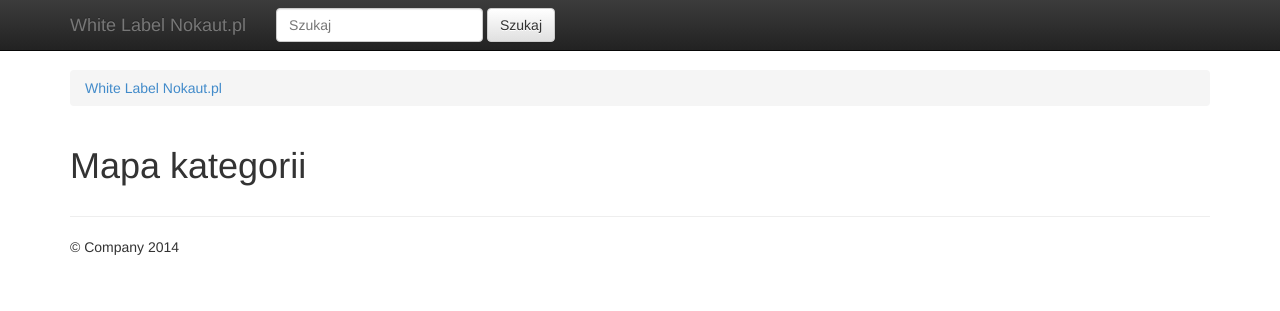
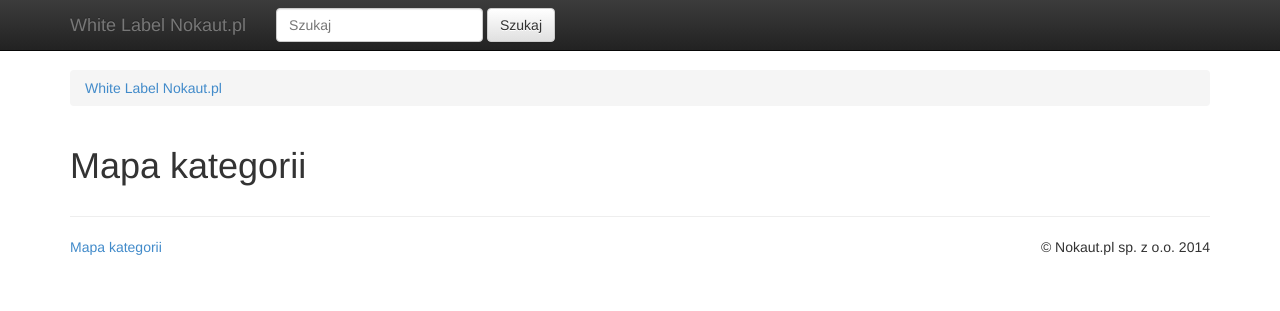
Before and after one commit to nokaut/white-label-demo, a Symfony app: template src/WL/AppBundle/Resources/views/MapCategory/index.html.twig in a window 1280 px wide. Shown: the top 311 px of the page. Run offline with Twig, Linux system fonts and the light colour scheme; the template is opened without the code that fills it, so the values that code supplies are empty; some libraries are stand-ins or nearby versions.

Commit message:
map of categoires

```diff
--- a/src/WL/AppBundle/Resources/views/MapCategory/index.html.twig
+++ b/src/WL/AppBundle/Resources/views/MapCategory/index.html.twig
@@ -18,14 +18,13 @@
 {% block content %}
     <h1>Mapa kategorii</h1>
 
-    {% for category in categories %}
+    {% for menuLink in menu_main %}
         <div>
-            <h3><a href="{{ url('category', {'categoryUrlWithFilters': category.url|trim('/')}) }}"
-                   title="{{ category.title }}">{{ category.title }}</a></h3>
+            <h3>{{ menuLink.name }}</h3>
             <ul>
-                {% for subcategory in category.children %}
-                    <li><a href="{{ url('category', {'categoryUrlWithFilters': subcategory.url|trim('/')}) }}"
-                           title="{{ subcategory.title }}">{{ subcategory.title }}</a></li>
+                {% for subLink in menuLink.subLinks %}
+                    <li><a href="{{ url('category', {'categoryUrlWithFilters': subLink.url|trim('/')}) }}"
+                           title="{{ subLink.name }}">{{ subLink.name }}</a></li>
                 {% endfor %}
             </ul>
         </div>
--- a/src/WL/AppBundle/Resources/views/layout.html.twig
+++ b/src/WL/AppBundle/Resources/views/layout.html.twig
@@ -110,8 +110,13 @@
 
     <hr>
 
-    <footer>
-        <p>&copy; Company 2014</p>
+    <footer class="row">
+        <div class="col-xs-6 col-sm-6">
+            <a href="{{  url('map_categories') }}">Mapa kategorii</a>
+        </div>
+        <div class="col-xs-6 col-sm-6 text-right">
+            &copy; Nokaut.pl sp. z o.o. 2014
+        </div>
     </footer>
 
     </div><!--/.container-->
```
Also changed, not shown: src/WL/AppBundle/Controller/MapCategoryController.php (+0 -9 lines).
